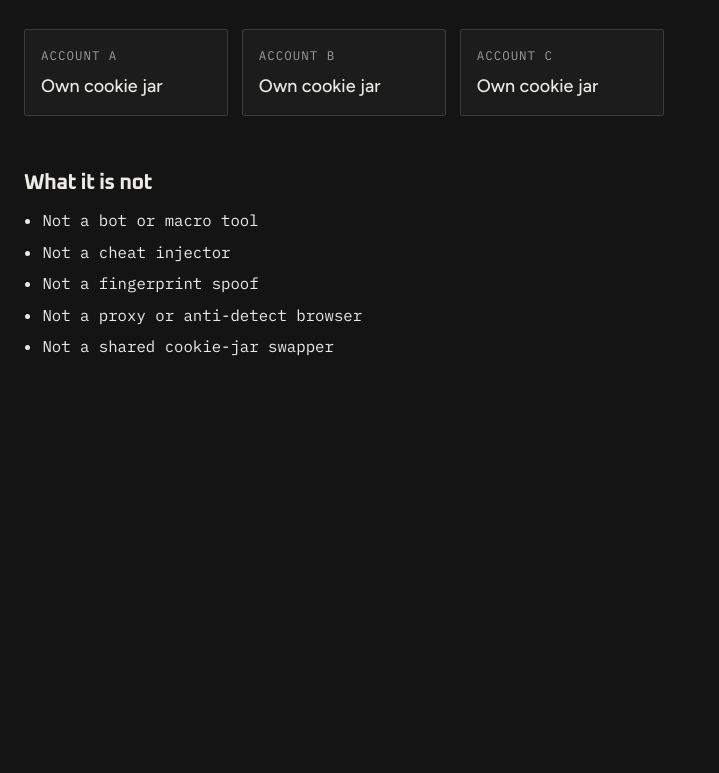
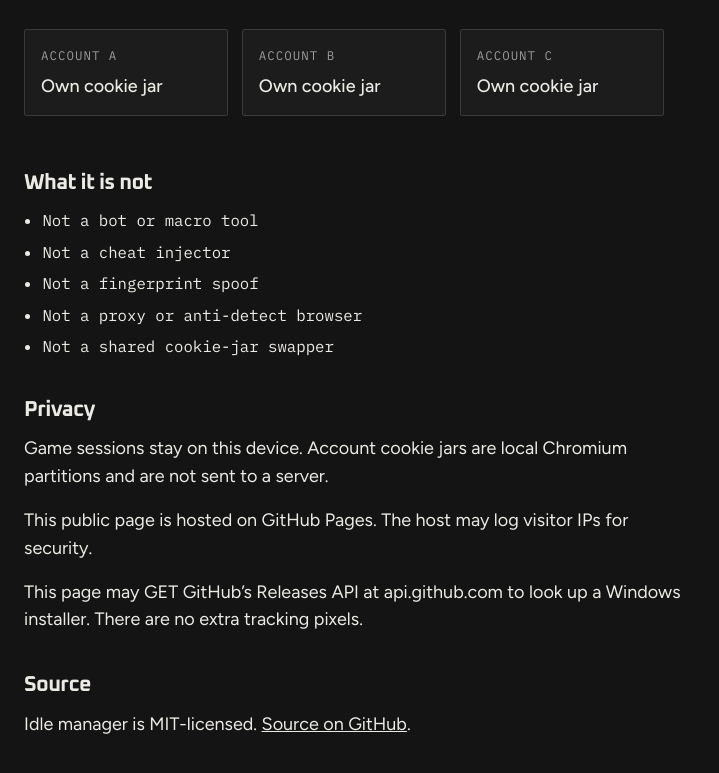
Before and after one commit to MatheusBBarni/idle-manager, an Astro site in the folder site/: page /idle-manager/en in a window 1280 px wide. Shown: the part 355-1128 px from the top of the page, without its empty margins (0-719 px from the left). Before the commit the page ends 800 px from the top, so only its background shows below. Built offline with nearby package versions, Linux system fonts and the light colour scheme; Astro itself is replaced by a stand-in of ours.

Commit message:
feat: product-website Ship privacy copy, MIT LICENSE, and source link

```diff
--- a/site/src/layouts/Landing.astro
+++ b/site/src/layouts/Landing.astro
@@ -21,6 +21,8 @@ const copy =
         pageNav: 'Nesta página',
         isolation: 'Isolamento',
         notBot: 'O que não é',
+        privacy: 'Privacidade',
+        source: 'Código-fonte',
         localeNav: 'Idioma'
       }
     : {
@@ -28,6 +30,8 @@ const copy =
         pageNav: 'On this page',
         isolation: 'Isolation',
         notBot: 'What it is not',
+        privacy: 'Privacy',
+        source: 'Source',
         localeNav: 'Language'
       }
 ---
@@ -51,6 +55,8 @@ const copy =
       <nav aria-label={copy.pageNav}>
         <a href="#isolation">{copy.isolation}</a>
         <a href="#not-a-bot">{copy.notBot}</a>
+        <a href="#privacy">{copy.privacy}</a>
+        <a href="#source">{copy.source}</a>
       </nav>
       <nav aria-label={copy.localeNav}>
         <a href={enHref} hreflang="en" lang="en" aria-current={lang === 'en' ? 'page' : undefined}
@@ -245,6 +251,19 @@ const copy =
     margin-top: 0.45rem;
   }
 
+  .legal {
+    max-width: 42rem;
+    padding-top: 2.5rem;
+  }
+
+  .legal p {
+    margin: 0 0 1rem;
+  }
+
+  .legal p:last-child {
+    margin-bottom: 0;
+  }
+
   @media (prefers-reduced-motion: reduce) {
     * {
       animation: none !important;
--- a/site/src/pages/en/index.astro
+++ b/site/src/pages/en/index.astro
@@ -39,4 +39,27 @@ import Landing from '../../layouts/Landing.astro'
       <li>Not a shared cookie-jar swapper</li>
     </ul>
   </section>
+
+  <section id="privacy" class="legal">
+    <h2>Privacy</h2>
+    <p>
+      Game sessions stay on this device. Account cookie jars are local Chromium partitions and are
+      not sent to a server.
+    </p>
+    <p>
+      This public page is hosted on GitHub Pages. The host may log visitor IPs for security.
+    </p>
+    <p>
+      This page may GET GitHub’s Releases API at api.github.com to look up a Windows installer.
+      There are no extra tracking pixels.
+    </p>
+  </section>
+
+  <section id="source" class="legal">
+    <h2>Source</h2>
+    <p>
+      Idle manager is MIT-licensed.
+      <a href="https://github.com/MatheusBBarni/idle-manager">Source on GitHub</a>.
+    </p>
+  </section>
 </Landing>
```
Also changed, not shown: site/src/pages/pt/index.astro (+24 -0 lines), .spec-finder/tasks/product-website/_tasks.md, .spec-finder/tasks/product-website/memory/MEMORY.md, .spec-finder/tasks/product-website/memory/task_04.md, .spec-finder/tasks/product-website/reports/task_04.md (added), .spec-finder/tasks/product-website/task_04.md, 1 other file.
